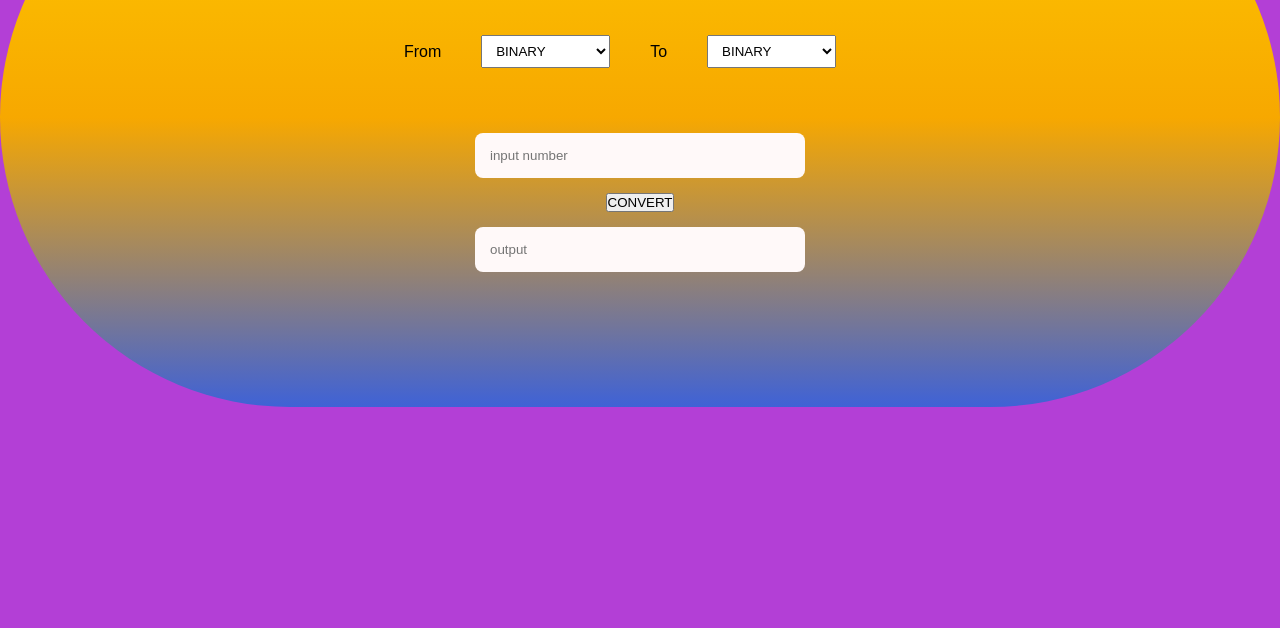
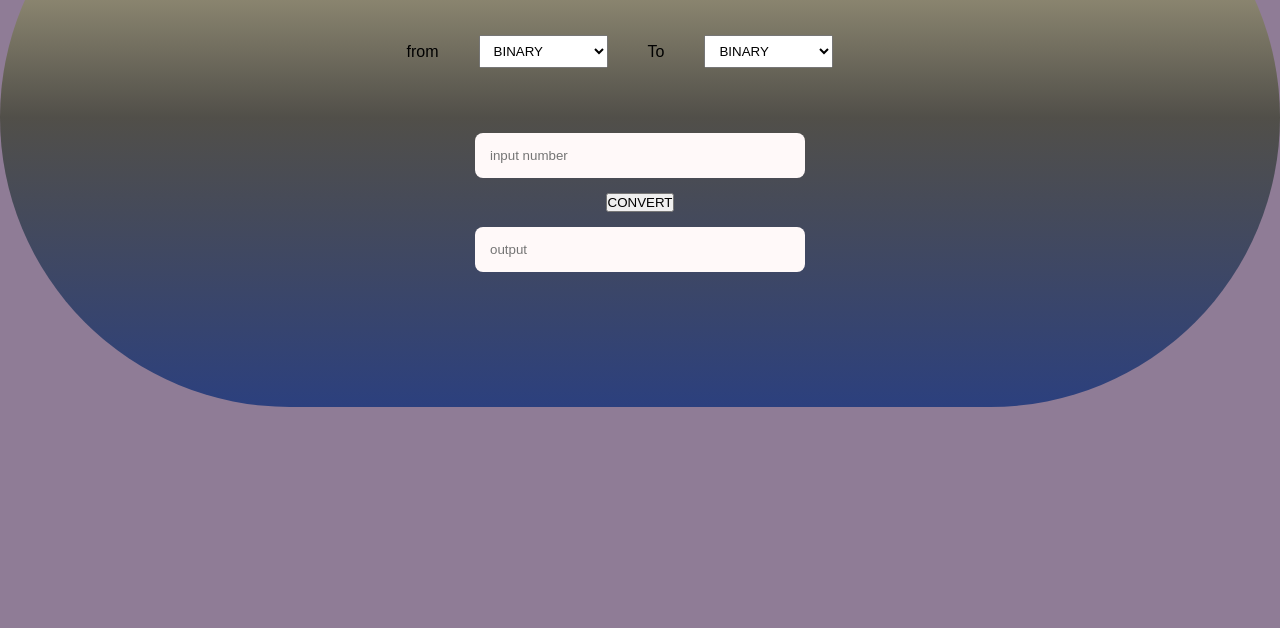
Before and after one commit to sumikum-max/JS-CONVERTER, a plain HTML site: page index.html in a window 1280 px wide. Shown: the part 172-800 px from the top of the page. Drawn offline with Linux system fonts and the light colour scheme.

Commit message:
js project
this is my js project

```diff
--- a/index.html
+++ b/index.html
@@ -14,7 +14,7 @@
     <main>
         <h1>Number System Conversion</h1>
         <div id="select-container">
-            <span>From</span>
+            <span>from</span>
             <select class="iType" id="ipType">
         <option value="ipbin">BINARY</option>
         <option value="ipoct">OCTAL</option>
--- a/styles.css
+++ b/styles.css
@@ -12,13 +12,13 @@ body main {
 }
 
 body {
-    background-color: rgb(179, 63, 214);
+    background-color: rgb(143, 124, 150);
     background-image: linear-gradient();
     min-height: 100vh;
 }
 
 main {
-    background-image: linear-gradient(180deg, #ffce00, #f7a800, rgb(63, 98, 214));
+    background-image: linear-gradient(180deg, #dcd2a6, #514f49, rgb(44, 64, 126));
     padding: 120px 200px;
     border-radius: 300px;
     box-sizing: center;
@@ -52,9 +52,9 @@ input:focus {
 }
 
 #convert-button {
-    padding: 5px 20px;
+    padding: 500px 1000px;
     border: none;
-    border-radius: 50px;
+    border-radius: 1000px;
     cursor: pointer;
     transition: 0.3s transform;
 }
```
